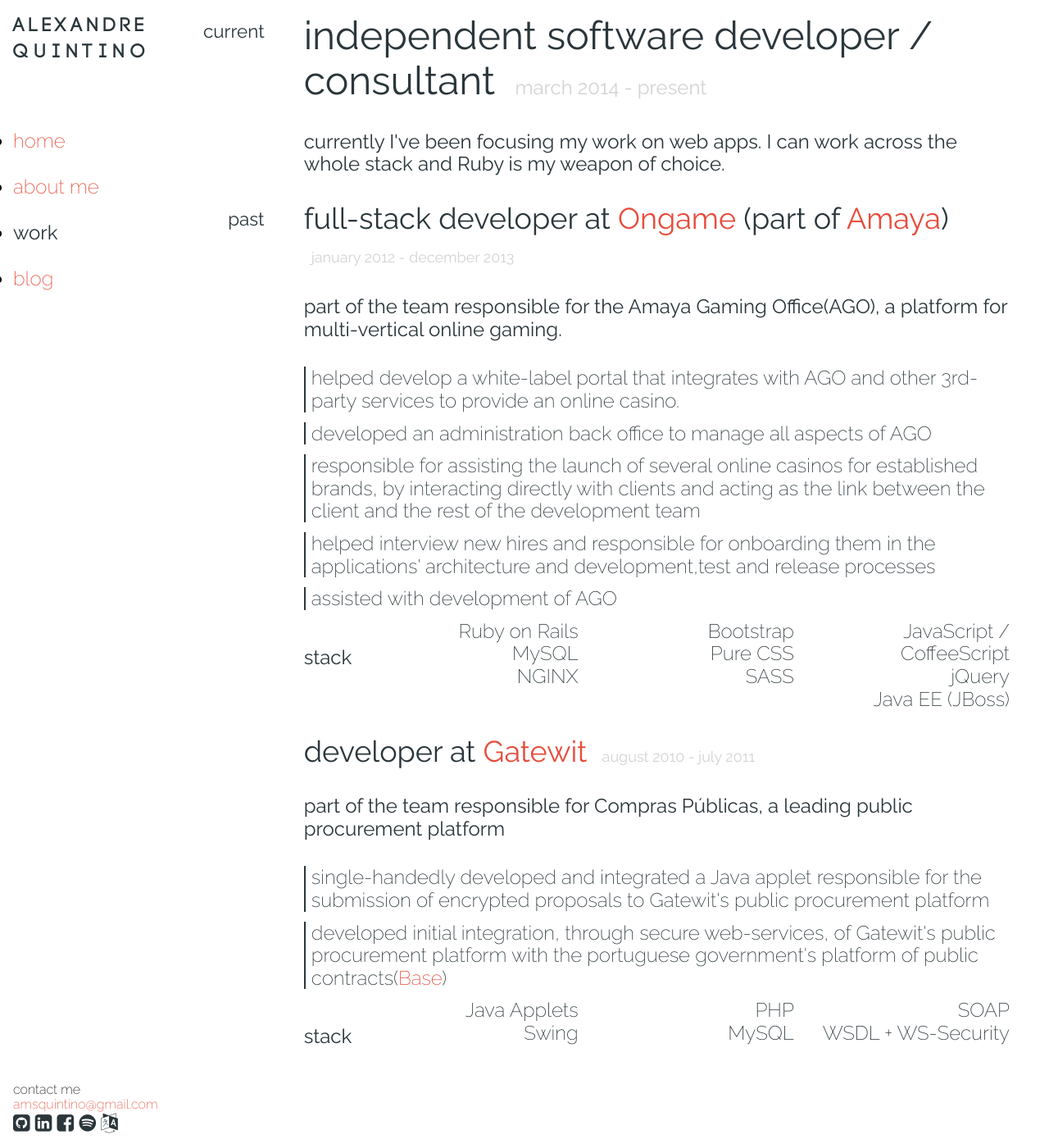
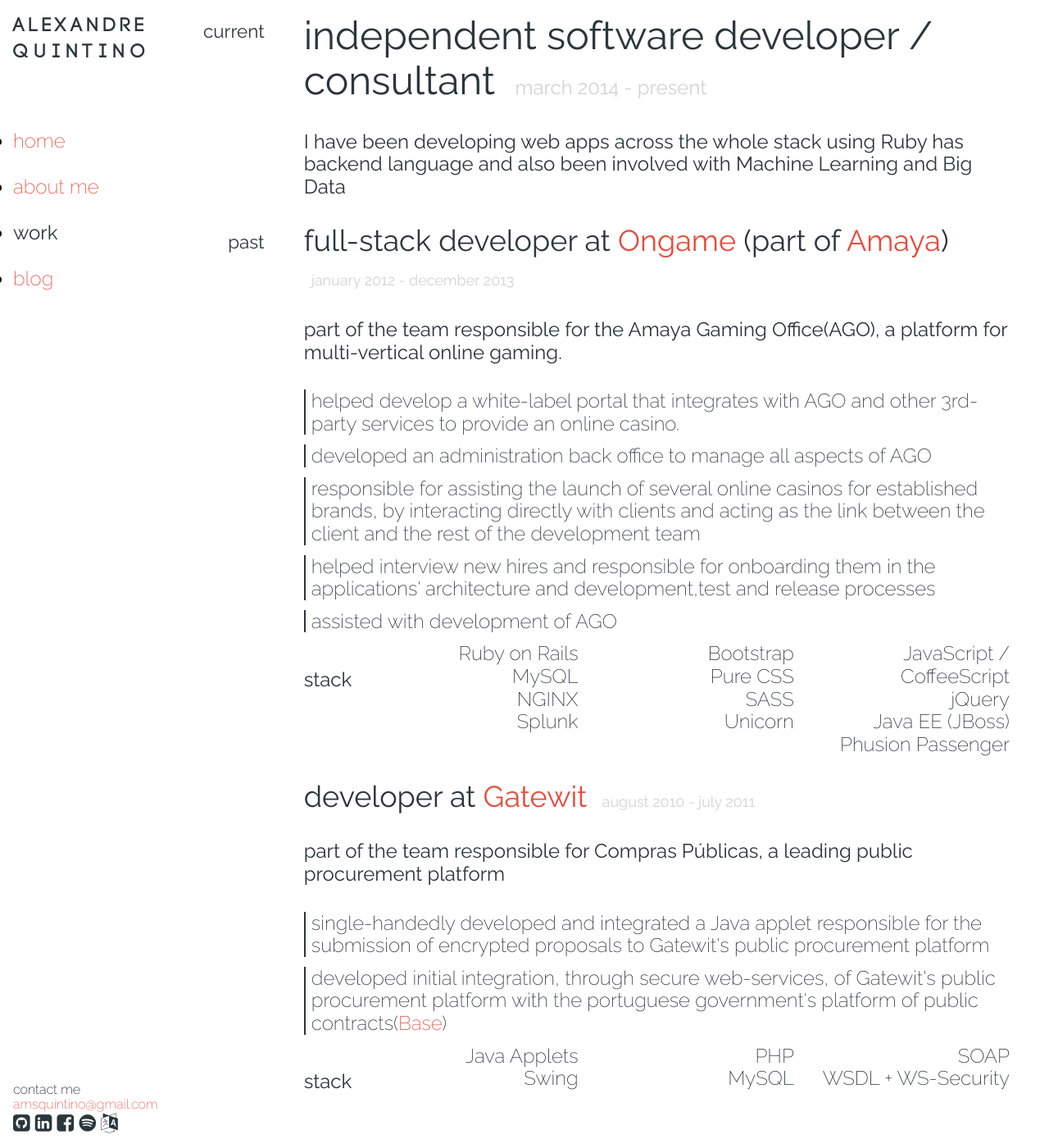
Before and after one commit to alexquintino/alexquintino.github.io, a Jekyll site: the page built from work/index.html, in a window 1280 px wide and 1400 px high. Shown: the whole window at 82% size. Built offline with Jekyll 4.4.1, drawn with Linux system fonts in a browser that asks for light colours; nearby versions of some CDN libraries.

Commit message:
Small change in copy and added more skills to work page

```diff
--- a/work/index.html
+++ b/work/index.html
@@ -12,7 +12,7 @@
     </div>
     <div class="pure-u-1 pure-u-md-11-12 copy">
       <h1 class="title">independent software developer / consultant <span class="duration">march 2014 - present</span></h1>
-      <h4>currently I've been focusing my work on web apps. I can work across the whole stack and Ruby is my weapon of choice.</h4>
+      <h4>I have been developing web apps across the whole stack using Ruby has backend language and also been involved with Machine Learning and Big Data</h4>
     </div>
   </div>
   <div class="pure-g">
@@ -37,16 +37,19 @@
               <p>Ruby on Rails</p>
               <p>MySQL</p>
               <p>NGINX</p>
+              <p>Splunk</p>
             </div>
             <div class="pure-u-1 pure-u-md-1-3">
               <p>Bootstrap</p>
               <p>Pure CSS</p>
               <p>SASS</p>
+              <p>Unicorn</p>
             </div>
             <div class="pure-u-1 pure-u-md-1-3">
               <p>JavaScript / CoffeeScript</p>
               <p>jQuery</p>
               <p>Java EE (JBoss)</p>
+              <p>Phusion Passenger</p>
             </div>
           </div>
         </div>
```
